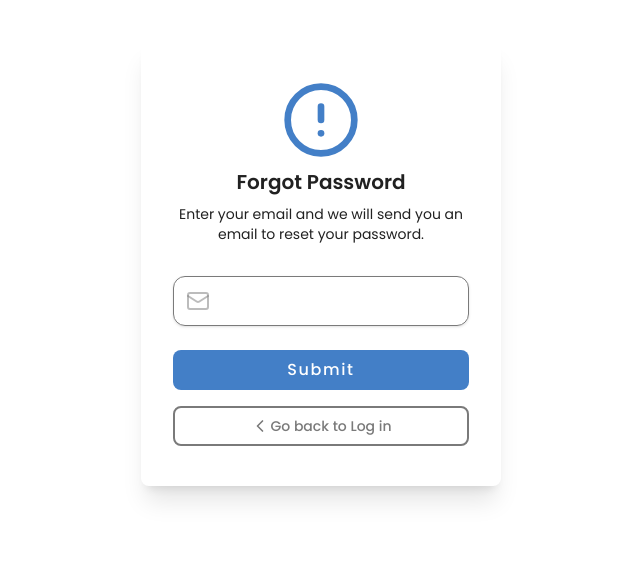
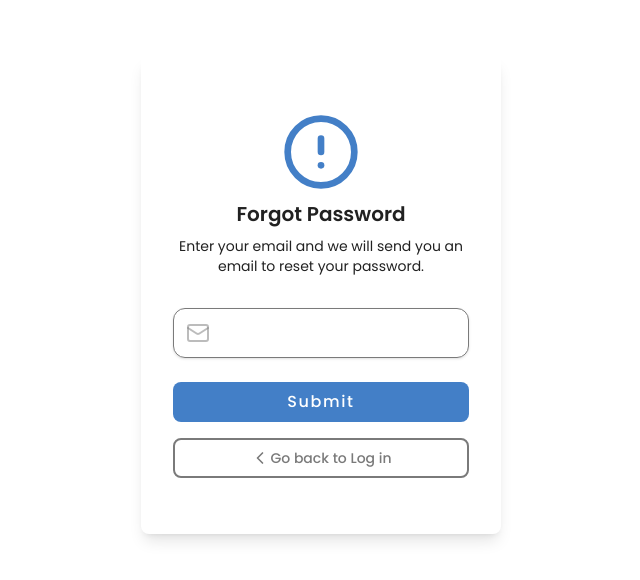
Before and after one commit to AkiraC0de/Task-Management, a React (Vite) app in the folder frontend/: page /forgot-password in a window 1280 px wide. Shown: the top 580 px of the page, without its empty margins (319-959 px from the left). Built offline with nearby package versions, Linux system fonts and the light colour scheme; no server answers.

Commit message:
frontend: small UI inconsistency fixes

```diff
--- a/frontend/src/context/AuthContext.jsx
+++ b/frontend/src/context/AuthContext.jsx
@@ -6,7 +6,7 @@ export const AuthContext = createContext({});
 const AuthProvider = ({children}) => {
     const [user, setUser] = useState({});
     const [isLogin, setIsLogin] = useState(false);
-    const [isValidatingEmail, setIsValidatingEmail] = useState(false);
+    const [isValidatingEmail, setIsValidatingEmail] = useState(true);
     const [accessToken, setAccessToken] = useState('');
 
   return (
--- a/frontend/src/pages/EmailVerification.jsx
+++ b/frontend/src/pages/EmailVerification.jsx
@@ -22,7 +22,7 @@ const EmailVerification = () => {
     <main className="min-w-screen flex justify-center">
       {
         !isVerified ?
-        <div className="max-w-100 p-4 mt-14">
+        <div className="max-w-95 mt-14 px-8 py-14 md:shadow-lg rounded-lg">
           <VerificationHeader email={user.email}/>
           <VerificationForm/>
         </div>
--- a/frontend/src/pages/ForgotPassword.jsx
+++ b/frontend/src/pages/ForgotPassword.jsx
@@ -4,7 +4,7 @@ import ForgotPasswordHeader from "../features/Auth/ForgotPassword/ForgotPassword
 const ForgotPassword = () => {
   return (
     <div className="flex justify-center">
-      <div className="text-primary-text px-8 py-10 text-center max-w-90 mt-10 flex flex-col items-center md:shadow-xl rounded-lg">
+      <div className="text-primary-text px-8 py-14 text-center max-w-90 mt-14 flex flex-col items-center md:shadow-lg rounded-lg">
         <ForgotPasswordHeader/>
         <ForgotPasswordForm/>
       </div>
```
